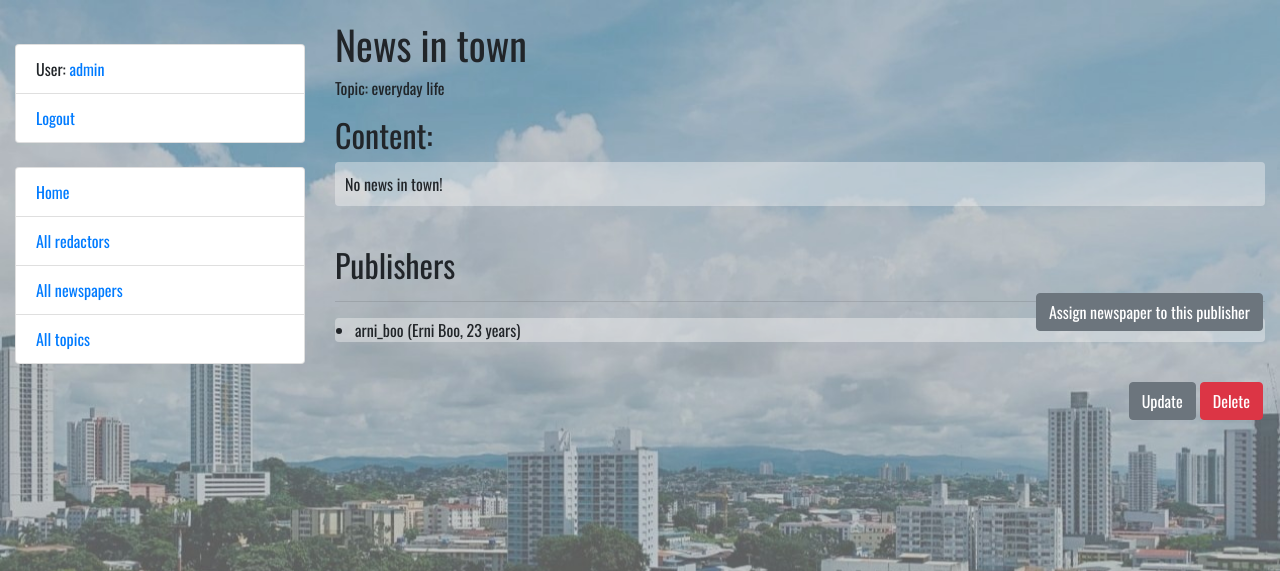
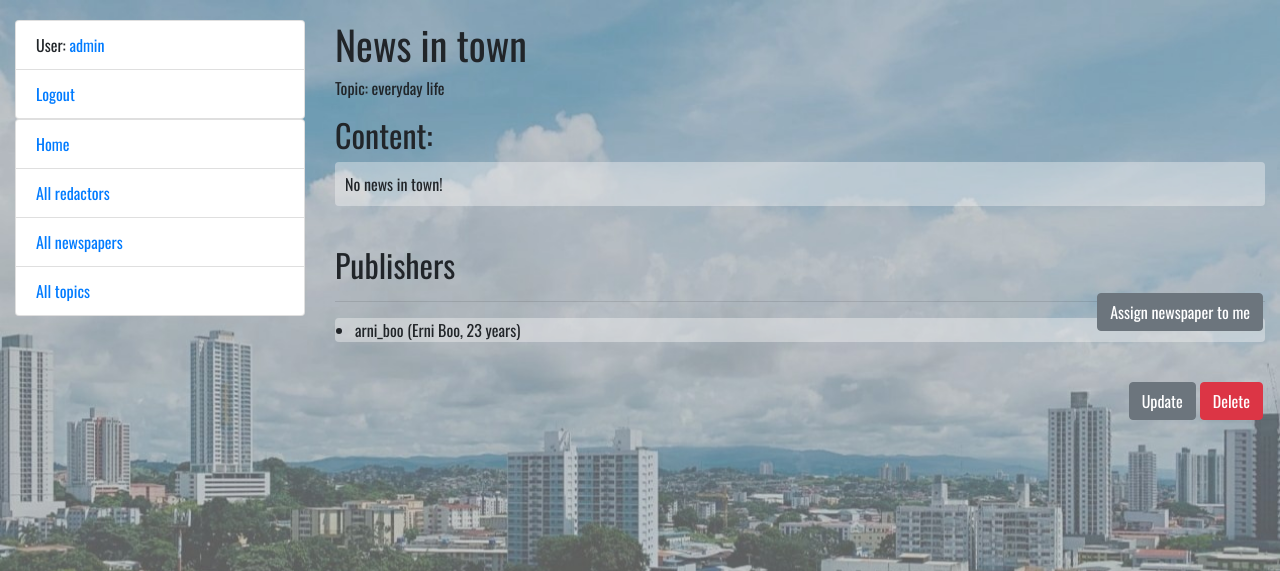
Before and after one commit to linaSam/GNF_newspaper_agency, a Django app: page /newspapers/2/ in a window 1280 px wide. Shown: the top 571 px of the page. Run offline with Django 4.2, Linux system fonts and the light colour scheme; the first user in the database is signed in; data comes from the database, SQL or seed files in the repository; some libraries are stand-ins or nearby versions.

Commit message:
Change sidebar and newspaper_detail

```diff
--- a/static/css/styles.css
+++ b/static/css/styles.css
@@ -5,6 +5,9 @@ body {
     background-repeat: no-repeat;
     background-size: cover;
 }
+.content{
+    margin-bottom: 10px;
+}
 
 .link-to-page {
     float: right;
--- a/templates/catalog/newspaper_detail.html
+++ b/templates/catalog/newspaper_detail.html
@@ -21,7 +21,7 @@
       </a>
     {% else %}
       <a href="{% url 'catalog:toggle-newspaper-assign' pk=newspaper.id %}" class="btn btn-secondary link-to-page">
-        Assign newspaper to this publisher
+        Assign newspaper to me
       </a>
     {% endif %}
 
--- a/templates/includes/sidebar.html
+++ b/templates/includes/sidebar.html
@@ -1,4 +1,3 @@
-<br>
 <ul class="sidebar-nav list-group">
   {% if user.is_authenticated %}
     <li class="list-group-item">User: <a href="{{ user.get_absolute_url }}">{{ user.get_username }}</a></li>
@@ -8,8 +7,6 @@
   {% endif %}
 </ul>
 
-<br>
-
 <ul class="sidebar-nav list-group">
   <li class="list-group-item"><a href="{% url 'catalog:index' %}">Home</a></li>
   <li class="list-group-item"><a href="{% url 'catalog:redactor-list' %}">All redactors</a></li>
```
